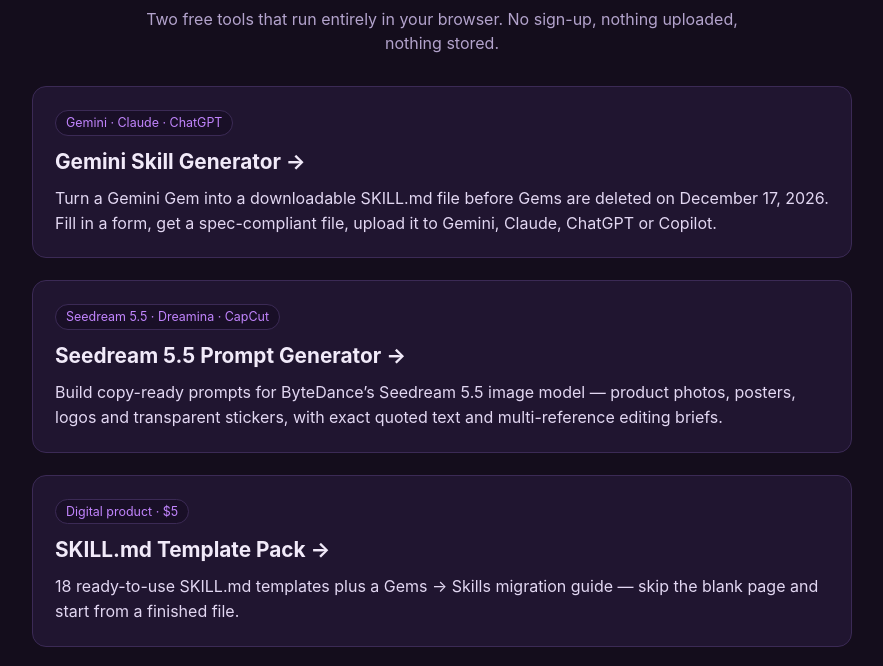
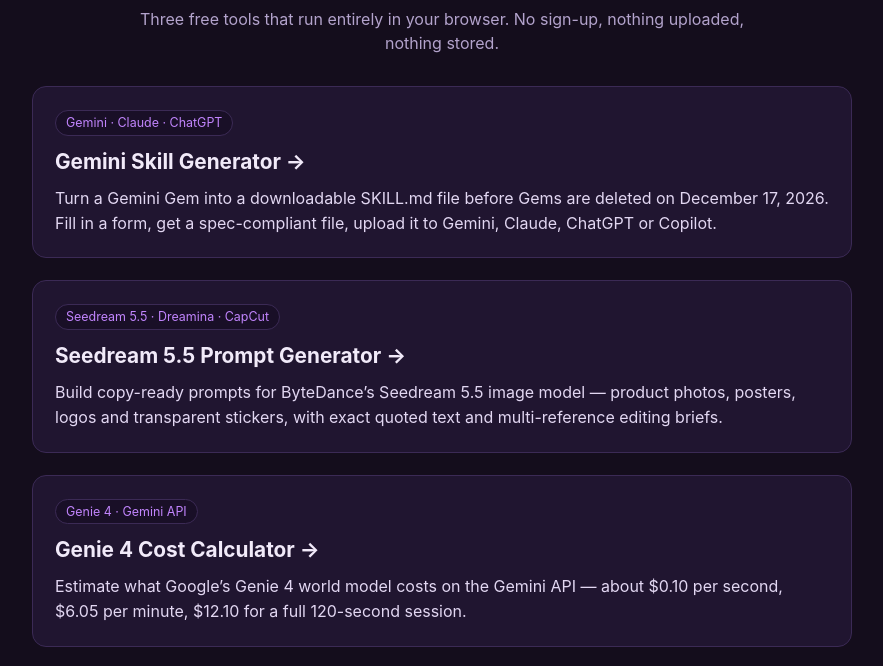
Before and after one commit to deejay2589/deejay2589.github.io, a plain HTML site: page index.html in a window 1280 px wide. Shown: the part 109-775 px from the top of the page, without its empty margins (198-1081 px from the left). Drawn offline with Linux system fonts and the light colour scheme.

Commit message:
Add Genie 4 Cost Calculator card

```diff
--- a/index.html
+++ b/index.html
@@ -3,7 +3,7 @@
 <head>
 <meta charset="UTF-8">
 <meta name="viewport" content="width=device-width, initial-scale=1.0">
-<title>Free AI Tools — Gemini Skill Generator &amp; Seedream 5.5 Prompt Generator</title>
+<title>Free AI Tools — Gemini Skill Generator, Seedream 5.5 Prompt Generator &amp; Genie 4 Cost Calculator</title>
 <meta name="description" content="Free browser-based AI tools: a Gemini Skill Generator that turns your Gems into downloadable SKILL.md files, and a Seedream 5.5 Prompt Generator for ByteDance's image model. No sign-up, no data collected.">
 <style>
   body{margin:0;font-family:-apple-system,BlinkMacSystemFont,"Segoe UI",Roboto,Helvetica,Arial,sans-serif;background:#140d1c;color:#f1eaf9;line-height:1.55}
@@ -23,7 +23,7 @@
 <div class="wrap">
   <header>
     <h1>Free AI Tools</h1>
-    <p class="sub">Two free tools that run entirely in your browser. No sign-up, nothing uploaded, nothing stored.</p>
+    <p class="sub">Three free tools that run entirely in your browser. No sign-up, nothing uploaded, nothing stored.</p>
   </header>
 
   <a class="card" href="/gemini-skill-generator/">
@@ -36,6 +36,13 @@
     <span class="tag">Seedream 5.5 &middot; Dreamina &middot; CapCut</span>
     <h2>Seedream 5.5 Prompt Generator &rarr;</h2>
     <p>Build copy-ready prompts for ByteDance&rsquo;s Seedream 5.5 image model — product photos, posters, logos and transparent stickers, with exact quoted text and multi-reference editing briefs.</p>
+  </a>
+
+
+  <a class="card" href="/genie-4-cost-calculator/">
+    <span class="tag">Genie 4 &middot; Gemini API</span>
+    <h2>Genie 4 Cost Calculator &rarr;</h2>
+    <p>Estimate what Google&rsquo;s Genie 4 world model costs on the Gemini API — about $0.10 per second, $6.05 per minute, $12.10 for a full 120-second session.</p>
   </a>
 
   <a class="card" href="https://deejaydreams3.gumroad.com/l/shonjr">
```
